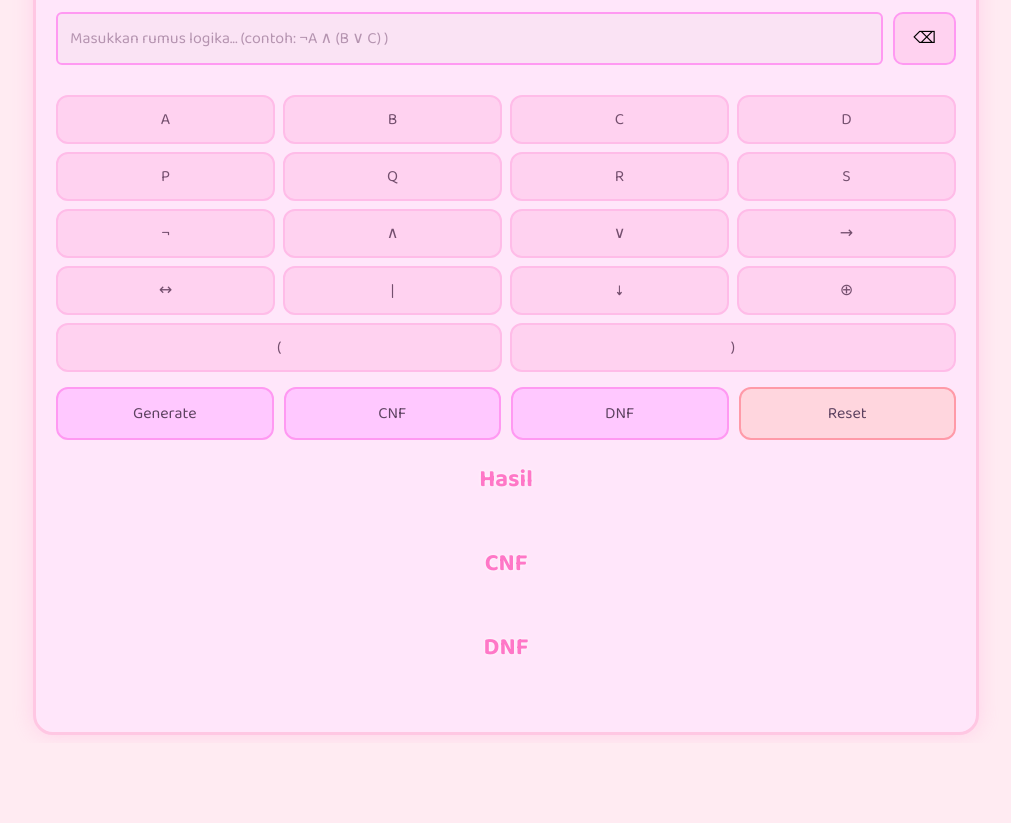
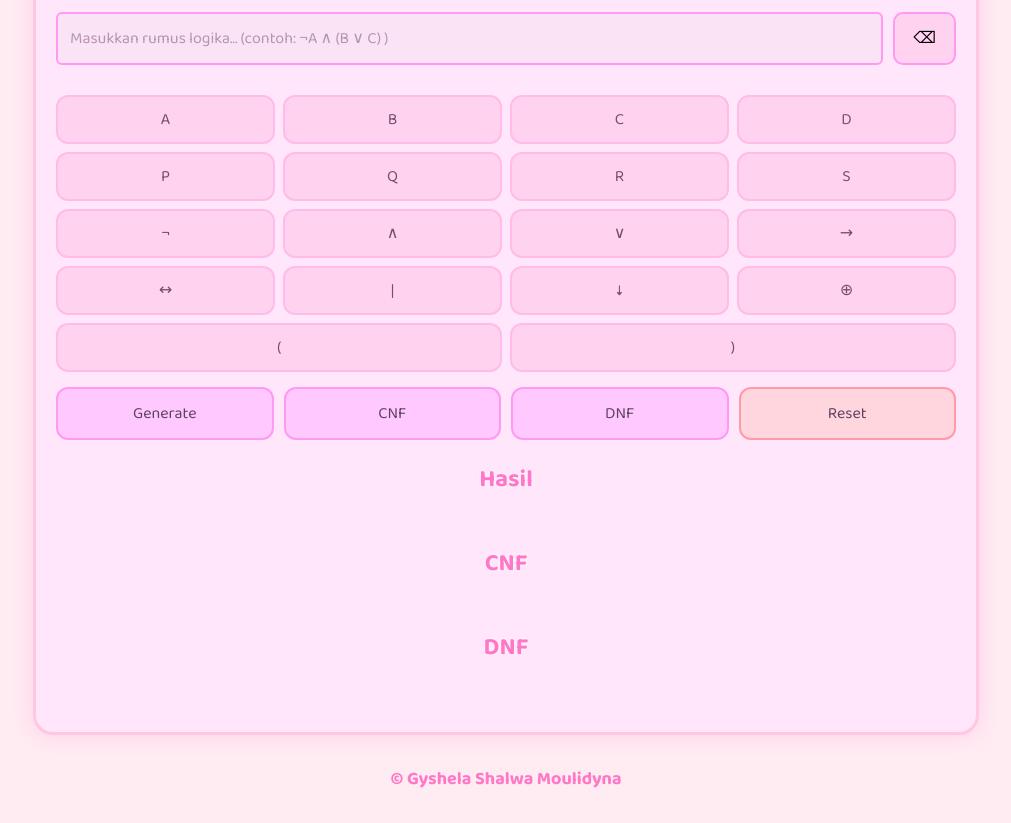
Before and after one commit to szeeila/tabel-kebenaran, a plain HTML site: page index.html in a window 1280 px wide. Shown: the part 148-971 px from the top of the page, without its empty margins (134-1145 px from the left). Before the commit the page ends 891 px from the top, so only its background shows below. Drawn offline with Linux system fonts and the light colour scheme.

Commit message:
Add copyright notice to index.html
Added copyright notice at the bottom of the page.

```diff
--- a/index.html
+++ b/index.html
@@ -104,5 +104,16 @@
 
     <!-- JS External -->
     <script src="script.js"></script>
+    <div
+      style="
+        text-align: center;
+        margin: 30px 0;
+        font-weight: 700;
+        color: #ff77c7;
+        font-size: 18px;
+      "
+    >
+      &copy; Gyshela Shalwa Moulidyna
+    </div>
   </body>
 </html>
```
